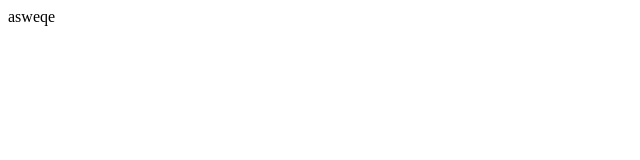
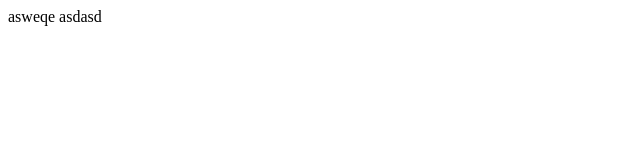
Before and after one commit to ashish-ban-zoft/learn-devops, a plain HTML site: page index.html in a window 1280 px wide. Shown: the full height of the page, 0-640 px from the left. Drawn offline with Linux system fonts and the light colour scheme.

Commit message:
new changes

```diff
--- a/abc.js
+++ b/abc.js
@@ -1 +1,2 @@
 // Some commments
+// more comments
--- a/index.html
+++ b/index.html
@@ -7,6 +7,6 @@
 </head>
 <body>
     asweqe
-
+    asdasd
 </body>
 </html>
--- a/patient-app/patientappindex.js
+++ b/patient-app/patientappindex.js
@@ -1,3 +1,4 @@
 console.log('patient app')
 new ChannelMergerNode();
 "patient app changess";
+// New Comment
```
Also changed, not shown: 1 other file.
